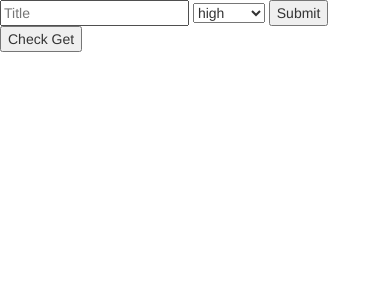
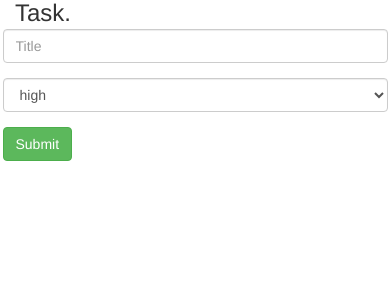
Before and after one commit to namanshenoy/quick_task, a Flask app: page / in a window 390 px wide. Shown: the top 300 px of the page. Run offline with Flask 2, Linux system fonts and the light colour scheme; data that the repository does not hold is empty; some libraries are stand-ins or nearby versions.

Commit message:
Prettyfication Changed background color of cards to be more translucent Changed check_get.html to index.html Removed check_get button and ajax Added topbar Made add new task form prettier

```diff
--- a/app.py
+++ b/app.py
@@ -12,7 +12,7 @@ mongo = PyMongo(app)
 
 @app.route('/')
 def index():
-	return render_template('check_get.html')
+	return render_template('index.html')
 
 @app.route('/api/v1/<user_id>/tasks/view')
 def api_tasks_view(user_id):
--- a/static/style.css
+++ b/static/style.css
@@ -9,23 +9,23 @@
 }
 
 .card.high {
-	background-color: rgba(235, 2, 2, 0.79);
+	background-color: rgba(235, 2, 2, 0.65);
 }
 
 .card.medium {
-	background-color: rgba(230, 235, 2, 0.79);
+	background-color: rgba(230, 235, 2, 0.65);
 }
 
 .card.low {
-	background-color: rgba(2, 235, 95, 0.79);
+	background-color: rgba(2, 235, 95, 0.65);
 }
 
 .menu {
 	display: none;
 }
 
+
 #wrapper{
 	padding-left: 0px;
 	padding-right: 0px;
-
 }
--- a/templates/check_get.html
+++ b/templates/index.html
@@ -12,22 +12,40 @@
 	<link type="text/css" rel="stylesheet" href="{{ url_for('static', filename='style.css')}}" />
 </head>
 <body>
-	<form id="add_task" action="" method="post">
-		<input name="title" id="title" placeholder="Title"/>
-		<select name="priority">
-			<option value="high">high</option>
-			<option value="medium">medium</option>
-			<option value="low">low</option>
-		</select>
-		<button id="add_task_submit">Submit</button>
+	<div class="container-fluid">
+		<div class="row">
+			<div class="col-md-7">
+				<h3 style="display:inline;text-align:left;">Task.</h3>
+			</div>
+			<form id="add_task" style="padding:2.5px;" class="form-inline col-md-5" action="" method="post">
+				<div class="form-group">
+					<input name="title" id="title" class="form-control" placeholder="Title"/>
+				</div>
+				<div class="form-group">
+					<select class="form-control" name="priority">
+						<option value="high">high</option>
+						<option value="medium">medium</option>
+						<option value="low">low</option>
+					</select>
+				</div>
+					<button class="btn btn-success" class="form-control" id="add_task_submit">Submit</button>
+				</div>
+			</form>
+		</div>
+	</div>
 
-	</form>
+
 	<div class="container-fluid" id="wrapper">
 		<button id="check_get_button">Check Get</button>
 
 	</div>
 	<script>
 		var debug = true;
+
+		$(document).ready(function(){
+			get_posts_ajax();
+
+		});
 
 		function logit(data){
 			if(debug){
@@ -70,11 +88,7 @@
 				}
 			});
 		}
-		$('#check_get_button').click(function(){
-			get_posts_ajax();
-			$('#check_get_button').css('display','none');
 
-		});
 
 		//CLICK CARD STUFF
 		$('#wrapper').on('click',function(event){
```
